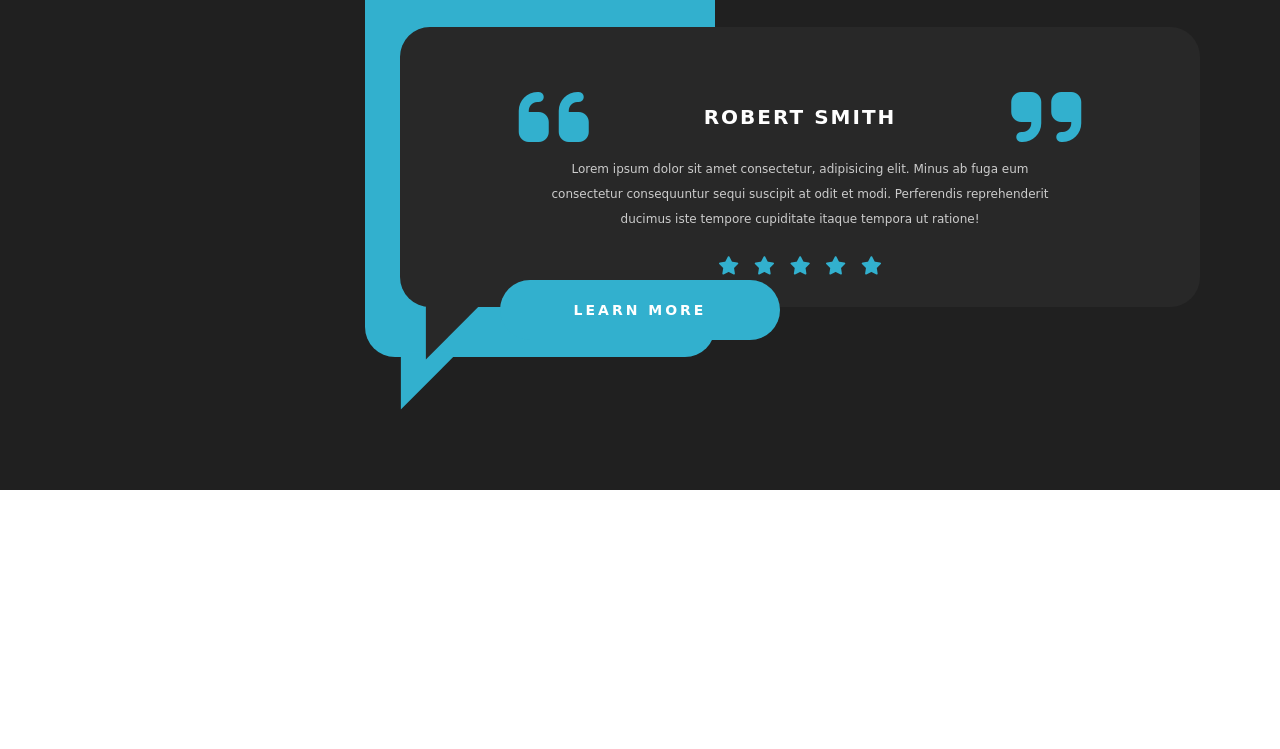
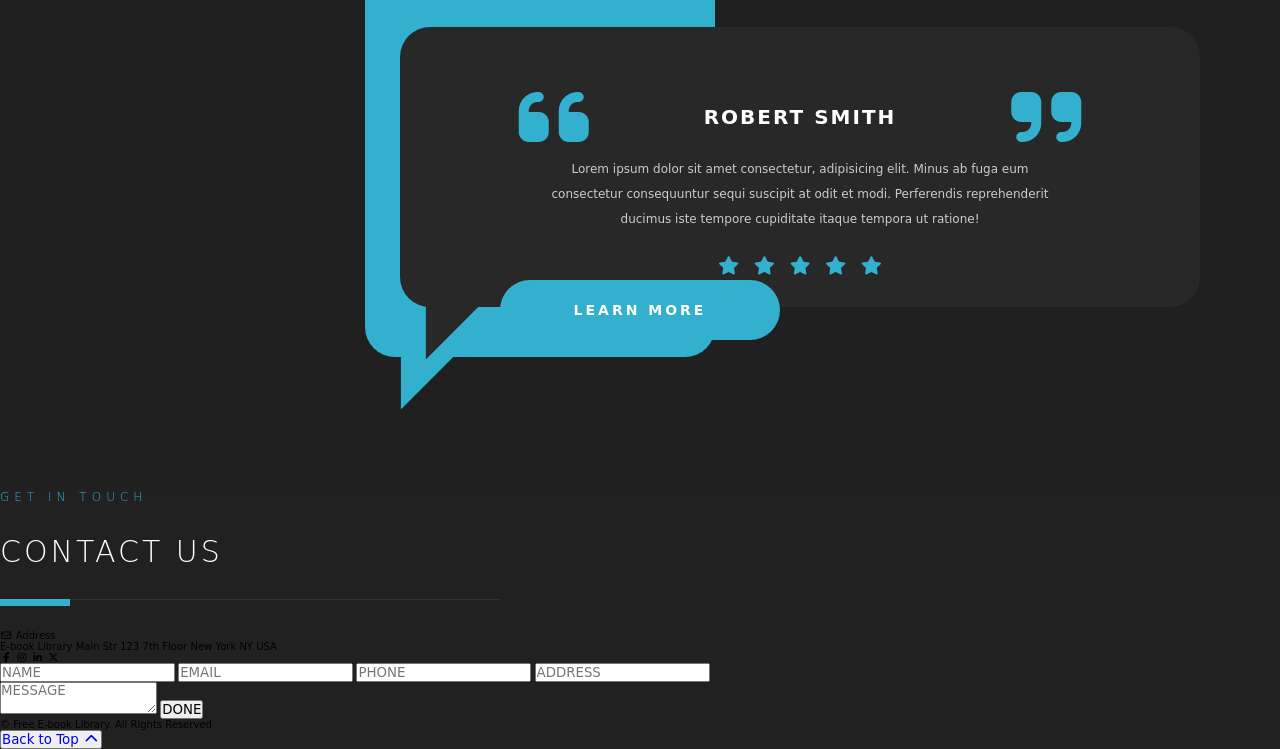
Before and after one commit to Camarederic/Library, a plain HTML site: page index.html in a window 1280 px wide. Shown: the part 3951-4700 px from the top of the page. Before the commit the page ends 4441 px from the top, so only its background shows below. Drawn offline with Linux system fonts and the light colour scheme; a web font is replaced by a local one.

Commit message:
added markup for the footer section HTML

```diff
--- a/index.html
+++ b/index.html
@@ -148,7 +148,7 @@
             <span>03</span>
           </div>
           <div class="testimonials-header">
-            <h4 class="section-heading-small">clients</h4>
+            <h4 class="section-heading-small">Clients</h4>
             <h1 class="section-heading-large">Testimonials</h1>
             <div class="section-border"></div>
           </div>
@@ -191,6 +191,57 @@
         </button>
       </section>
       <!-- End of Testimonials -->
+
+      <!-- Footer -->
+      <footer>
+        <div class="footer-header">
+          <h4 class="section-heading-small">Get in Touch</h4>
+          <h1 class="section-heading-large">Contact Us</h1>
+          <div class="section-border"></div>
+        </div>
+        <div class="footer-content">
+          <div class="footer-social">
+            <div class="address">
+              <div>
+                <i class="fa-regular fa-envelope"></i>
+                <span>Address</span>
+              </div>
+              <p class="address-paragraph">
+                <span>E-book Library</span>
+                <span>Main Str 123</span>
+                <span>7th Floor</span>
+                <span>New York</span>
+                <span>NY USA</span>
+              </p>
+            </div>
+            <div class="social-media">
+              <i class="fab fa-facebook-f"></i>
+              <i class="fab fa-instagram"></i>
+              <i class="fab fa-linkedin-in"></i>
+              <i class="fab fa-x-twitter"></i>
+            </div>
+          </div>
+          <div class="footer-form">
+            <form>
+              <div class="input-group">
+                <input type="text" placeholder="NAME" />
+                <input type="email" placeholder="EMAIL" />
+                <input type="text" placeholder="PHONE" />
+                <input type="text" placeholder="ADDRESS" />
+              </div>
+              <textarea placeholder="MESSAGE"></textarea>
+              <button type="button">DONE</button>
+            </form>
+          </div>
+        </div>
+        <div class="footer-bottom">
+          <p>&copy; Free E-book Library. All Rights Reserved</p>
+          <button type="button">
+            <a href="#">Back to Top <i class="fa-solid fa-chevron-up"></i></a>
+          </button>
+        </div>
+      </footer>
+      <!-- End of Footer -->
     </div>
 
     <!-- End of Container -->
```
